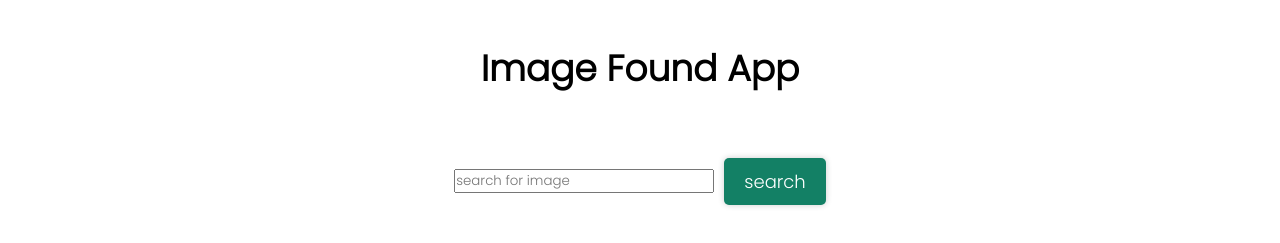
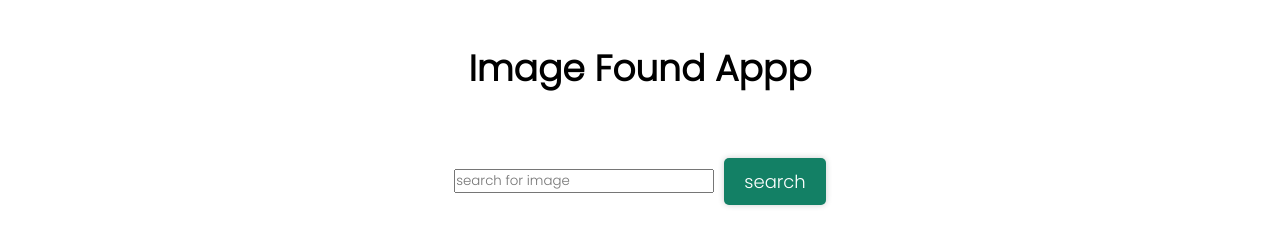
Before and after one commit to vidyakumari123/Image-Search, a plain HTML site: page index.html in a window 1280 px wide. Shown: the top 243 px of the page. Drawn offline with Linux system fonts and the light colour scheme.

Commit message:
Donyhuje

```diff
--- a/index.html
+++ b/index.html
@@ -7,7 +7,7 @@
     <link rel="stylesheet" href="style.css">
 </head>
 <body>
-    <h1>Image Found App</h1>
+    <h1>Image Found Appp</h1>
     <form action="">
         <input type="text" id="search-input " placeholder="search for image">
         <button id="search-button">search</button>
```
